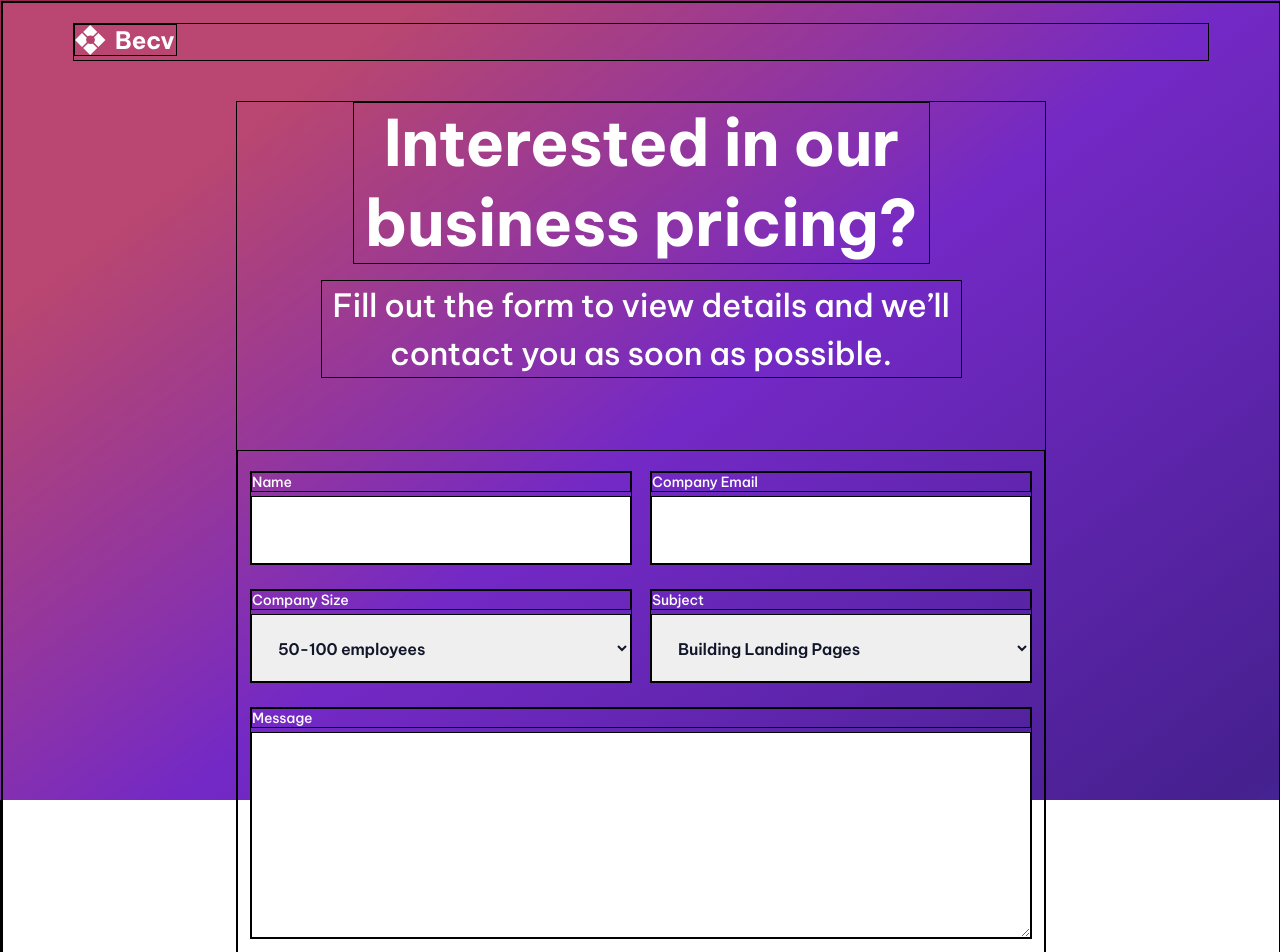
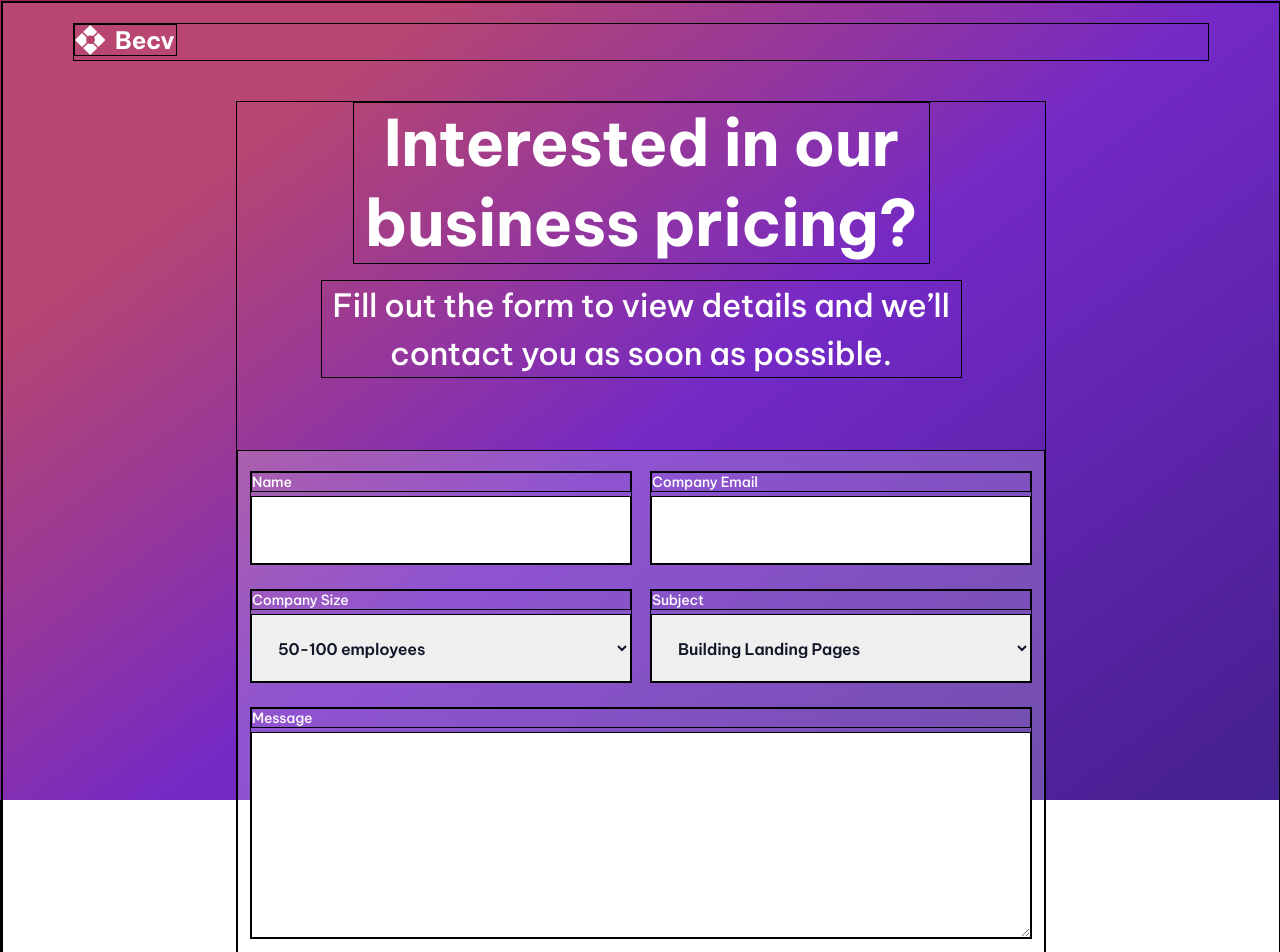
Before and after one commit to Nimus-oes/react-static-contact-form, a React (Vite) app: page / in a window 1280 px wide. Shown: the top 952 px of the page. Built offline with nearby package versions, Linux system fonts and the light colour scheme.

Commit message:
Add opaque background to the form

```diff
--- a/src/App.css
+++ b/src/App.css
@@ -43,6 +43,7 @@
   flex-direction: column;
   padding: 20px 12px;
   gap: 24px;
+  background-color: var(--opaque-container);
 }
 
 .form-item {
```
